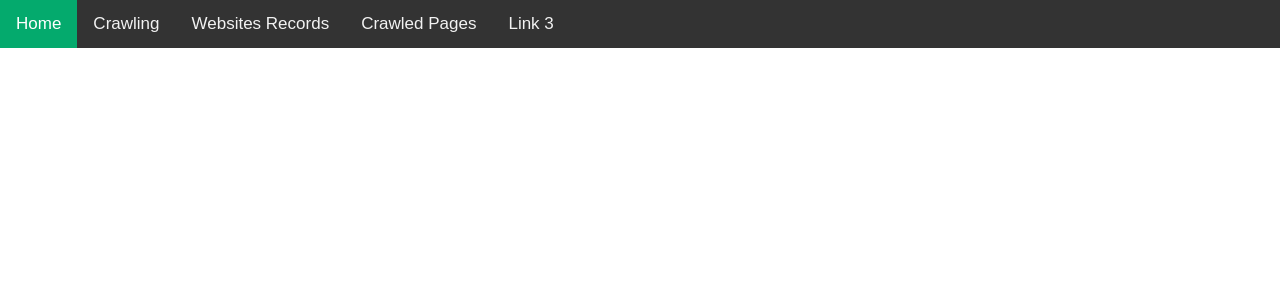
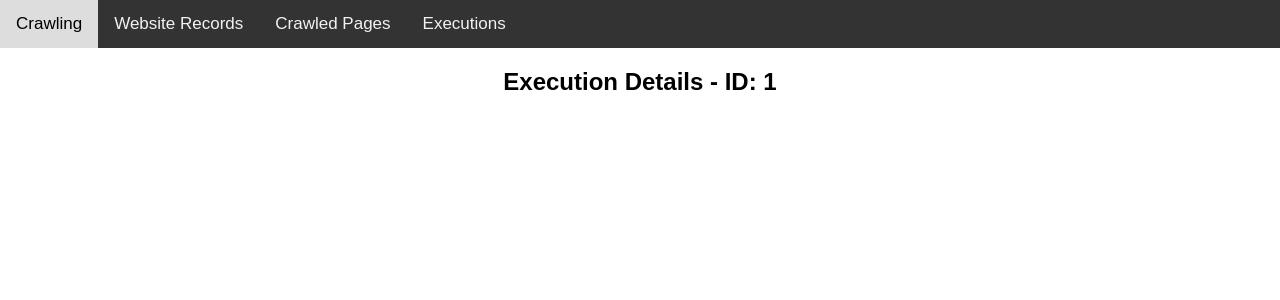
Before and after one commit to tomikng/Web-Crawler, a React (Create React App) app in the folder frontend/: page /executions/1 in a window 1280 px wide. Shown: the top 300 px of the page. Built offline with nearby package versions, Linux system fonts and the light colour scheme.

Commit message:
Added routing

```diff
--- a/frontend/src/App.js
+++ b/frontend/src/App.js
@@ -1,24 +1,26 @@
-import React, { useState } from 'react';
+import React from 'react';
 import './App.css';
+import { BrowserRouter as Router, Route, Routes } from 'react-router-dom';
 import { Navbar } from './components';
 import Crawl from './components/Content/Crawl/Crawl';
 import WebsiteRecords from './components/Content/WebsiteRecords/WebsiteRecords';
 import CrawledPages from './components/Content/CrawledPages/CrawledPages';
-import Executions from "./components/Content/Executions/Executions";
+import Executions from './components/Content/Executions/Executions';
+import ExecutionDetails from './components/Content/Executions/ExecutionDetails';
 
 function App() {
-  const [activeContent, setActiveContent] = useState(null);
-
-  const handleNavbarItemClick = (content) => {
-    setActiveContent(content);
-  };
   return (
     <div className="App">
-      <Navbar onItemClick={handleNavbarItemClick}/>
-      {activeContent === 'crawl' && <Crawl />}
-      {activeContent === 'websiteRecords' && <WebsiteRecords />}
-      {activeContent === 'crawledPages' && <CrawledPages />}
-      {activeContent === 'executions' && <Executions />}
+      <Router>
+        <Navbar />
+        <Routes>
+          <Route path="/" element={<Crawl />} />
+          <Route path="/websiteRecords" element={<WebsiteRecords />} />
+          <Route path="/crawledPages" element={<CrawledPages />} />
+          <Route path="/executions" element={<Executions />} />
+          <Route path="/executions/:id" element={<ExecutionDetails />} />
+        </Routes>
+      </Router>
     </div>
   );
 }
--- /dev/null
+++ b/frontend/src/components/Content/Executions/ExecutionDetails.jsx
@@ -0,0 +1,15 @@
+import React from 'react';
+import { useParams } from 'react-router-dom';
+
+const ExecutionDetails = () => {
+  const { id } = useParams();
+
+  return (
+    <div>
+      <h2>Execution Details - ID: {id}</h2>
+      {/* Implement the logic to fetch and display the details for the execution record with the given ID */}
+    </div>
+  );
+};
+
+export default ExecutionDetails;
--- a/frontend/src/components/Navbar/Navbar.jsx
+++ b/frontend/src/components/Navbar/Navbar.jsx
@@ -1,24 +1,20 @@
 import React from 'react';
 import './Navbar.css';
+import { Link, useLocation } from 'react-router-dom';
 
-const Navbar = ({ onItemClick }) => {
-
-    const handleItemClick = (content) => {
-        onItemClick(content);
-    };
+const Navbar = () => {
+  const location = useLocation();
 
   return (
     <div>
-        <div className="topnav">
-            <a className="active" href="#home">Home</a>
-            <a href="#crawl" onClick={() => handleItemClick('crawl')}>Crawling</a>
-            <a href="#websiteRecords" onClick={() => handleItemClick('websiteRecords')}>Websites Records</a>
-            <a href="#crawledPages" onClick={() => handleItemClick('crawledPages')}>Crawled Pages</a>  {/* By melo rozkliknout na tabulku nebo na graf */}
+      <div className="topnav">
+        <Link to="/" className={location.pathname === '/' ? 'active' : ''}>Crawling</Link>
+        <Link to="/websiteRecords" className={location.pathname === '/websiteRecords' ? 'active' : ''}>Website Records</Link>
+        <Link to="/crawledPages" className={location.pathname === '/crawledPages' ? 'active' : ''}>Crawled Pages</Link>
+        <Link to="/executions" className={location.pathname === '/executions' ? 'active' : ''}>Executions</Link>
+      </div>
+    </div>
+  );
+};
 
-            <a href="#executions" onClick={() => handleItemClick('executions')}>Link 3</a>
-        </div>
-    </div>
-  )
-}
-
-export default Navbar
+export default Navbar;
```
